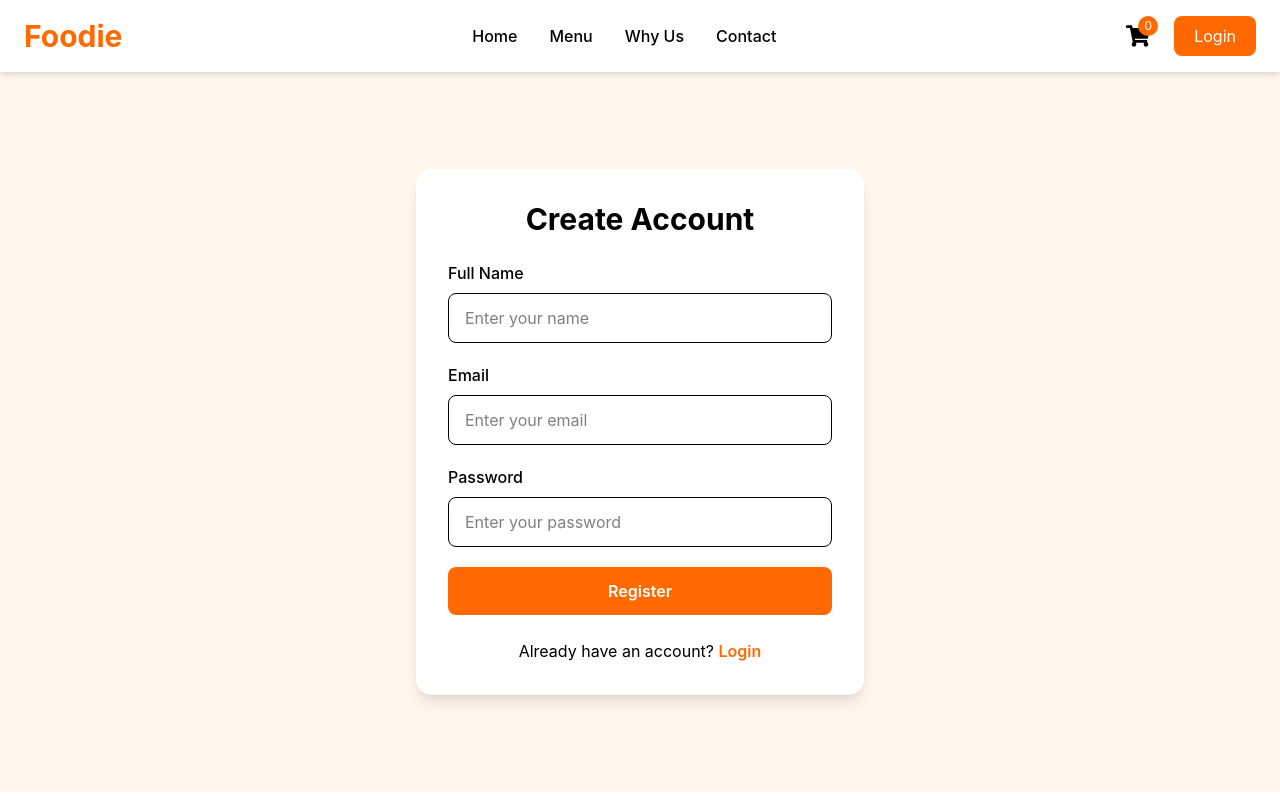
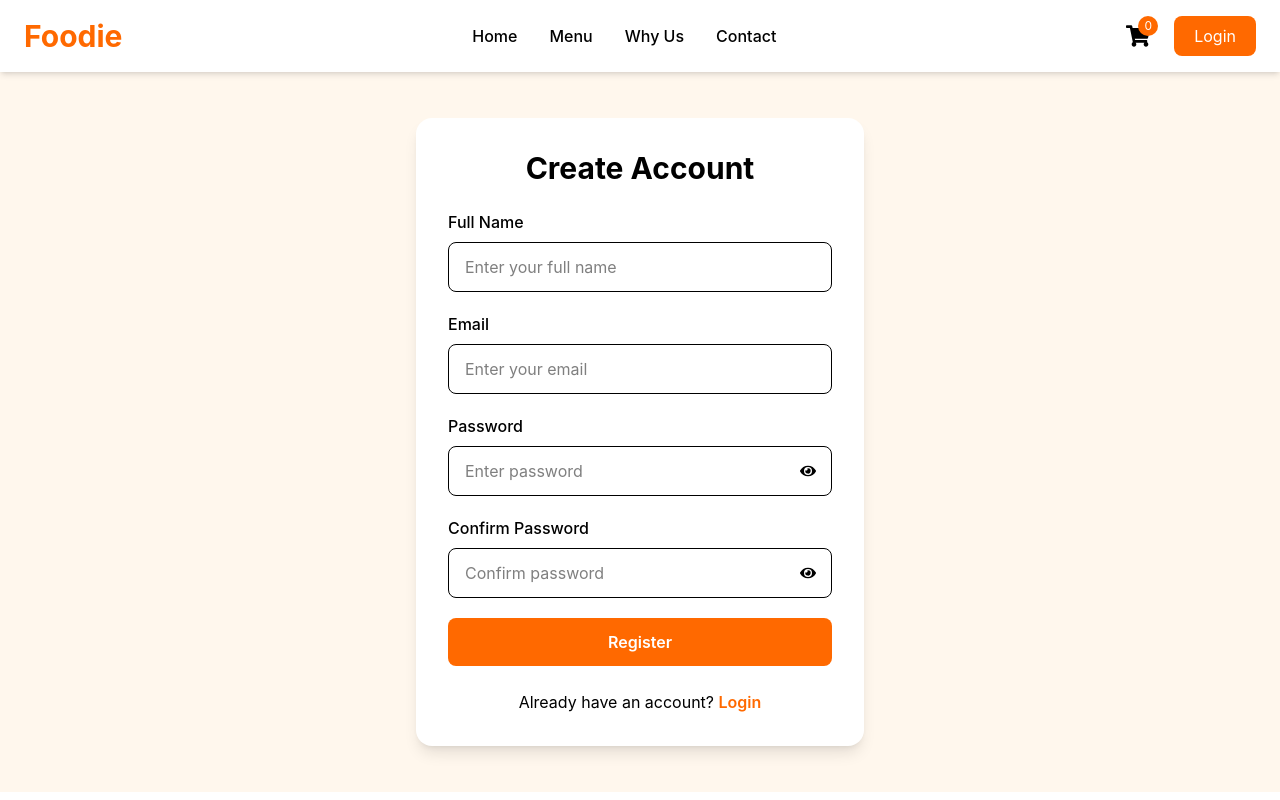
Before and after one commit to kishore-404-dotcom/food-delivery-app, a React (Vite) app in the folder client/: page /register in a window 1280 px wide. Built offline with nearby package versions, Linux system fonts and the light colour scheme.

Commit message:
feat: add loading spinner to login button

```diff
--- a/client/package.json
+++ b/client/package.json
@@ -16,6 +16,7 @@
     "react-hook-form": "^7.81.0",
     "react-icons": "^5.7.0",
     "react-router-dom": "^7.18.1",
+    "react-spinners": "^0.17.0",
     "tailwindcss": "^4.3.2"
   },
   "devDependencies": {
--- a/client/src/pages/login/Login.tsx
+++ b/client/src/pages/login/Login.tsx
@@ -1,5 +1,8 @@
 import { Link } from "react-router-dom";
 import { useForm } from "react-hook-form";
+import { FaEye, FaEyeSlash } from "react-icons/fa";
+import { ClipLoader } from "react-spinners";
+import { useState } from "react";
 
 type LoginForm = {
   email: string;
@@ -13,8 +16,20 @@ function Login() {
     formState: { errors },
   } = useForm<LoginForm>();
 
-  const onSubmit = (data: LoginForm) => {
+  const [showPassword, setShowPassword] = useState(false);
+  const [loading, setLoading] = useState(false);
+
+  const onSubmit = async (data: LoginForm) => {
+    setLoading(true);
+
     console.log(data);
+
+    // Simulate API call
+    await new Promise((resolve) => setTimeout(resolve, 2000));
+
+    setLoading(false);
+
+    alert("Login Successful!");
   };
 
   return (
@@ -28,6 +43,7 @@ function Login() {
           onSubmit={handleSubmit(onSubmit)}
           className="space-y-5"
         >
+          {/* Email */}
           <div>
             <label className="mb-2 block font-medium">
               Email
@@ -53,13 +69,15 @@ function Login() {
             )}
           </div>
 
+          {/* Password */}
           <div>
             <label className="mb-2 block font-medium">
               Password
             </label>
 
+            <div className="relative">
               <input
-              type="password"
+                type={showPassword ? "text" : "password"}
                 placeholder="Enter your password"
                 {...register("password", {
                   required: "Password is required",
@@ -68,8 +86,17 @@ function Login() {
                     message: "Minimum 6 characters",
                   },
                 })}
-              className="w-full rounded-lg border px-4 py-3 outline-none focus:border-orange-500"
+                className="w-full rounded-lg border px-4 py-3 pr-12 outline-none focus:border-orange-500"
               />
+
+              <button
+                type="button"
+                onClick={() => setShowPassword(!showPassword)}
+                className="absolute right-4 top-1/2 -translate-y-1/2 text-gray-500 hover:text-orange-500"
+              >
+                {showPassword ? <FaEyeSlash /> : <FaEye />}
+              </button>
+            </div>
 
             {errors.password && (
               <p className="mt-1 text-sm text-red-500">
@@ -78,11 +105,20 @@ function Login() {
             )}
           </div>
 
+          {/* Login Button */}
           <button
             type="submit"
-            className="w-full rounded-lg bg-orange-500 py-3 font-semibold text-white hover:bg-orange-600"
+            disabled={loading}
+            className="flex w-full items-center justify-center gap-2 rounded-lg bg-orange-500 py-3 font-semibold text-white transition hover:bg-orange-600 disabled:cursor-not-allowed disabled:bg-gray-400"
           >
-            Login
+            {loading && (
+              <ClipLoader
+                color="#ffffff"
+                size={18}
+              />
+            )}
+
+            {loading ? "Logging in..." : "Login"}
           </button>
         </form>
 
@@ -90,7 +126,7 @@ function Login() {
           Don't have an account?{" "}
           <Link
             to="/register"
-            className="font-semibold text-orange-500"
+            className="font-semibold text-orange-500 hover:underline"
           >
             Register
           </Link>
--- a/client/src/pages/register/Register.tsx
+++ b/client/src/pages/register/Register.tsx
@@ -1,26 +1,76 @@
 import { Link } from "react-router-dom";
+import { useForm } from "react-hook-form";
+import { useState } from "react";
+import { FaEye, FaEyeSlash } from "react-icons/fa";
+import { AiOutlineLoading3Quarters } from "react-icons/ai";
+
+type RegisterForm = {
+  fullName: string;
+  email: string;
+  password: string;
+  confirmPassword: string;
+};
 
 function Register() {
+  const {
+    register,
+    handleSubmit,
+    watch,
+    formState: { errors },
+  } = useForm<RegisterForm>();
+
+  const [showPassword, setShowPassword] = useState(false);
+  const [showConfirmPassword, setShowConfirmPassword] = useState(false);
+  const [loading, setLoading] = useState(false);
+
+  const password = watch("password");
+
+  const onSubmit = async (data: RegisterForm) => {
+    setLoading(true);
+
+    console.log(data);
+
+    await new Promise((resolve) => setTimeout(resolve, 2000));
+
+    setLoading(false);
+
+    alert("Registration Successful!");
+  };
+
   return (
     <section className="flex min-h-[calc(100vh-80px)] items-center justify-center bg-orange-50 px-4">
       <div className="w-full max-w-md rounded-2xl bg-white p-8 shadow-lg">
+
         <h1 className="mb-6 text-center text-3xl font-bold">
           Create Account
         </h1>
 
-        <form className="space-y-5">
+        <form
+          onSubmit={handleSubmit(onSubmit)}
+          className="space-y-5"
+        >
+          {/* Full Name */}
           <div>
             <label className="mb-2 block font-medium">
               Full Name
             </label>
 
             <input
-              type="text"
-              placeholder="Enter your name"
-              className="w-full rounded-lg border px-4 py-3 outline-none focus:border-orange-500"
+              {...register("fullName", {
+                required: "Full name is required",
+              })}
+              className="w-full rounded-lg border px-4 py-3"
+              placeholder="Enter your full name"
             />
+
+            {errors.fullName && (
+              <p className="mt-1 text-sm text-red-500">
+                {errors.fullName.message}
+              </p>
+            )}
           </div>
 
+          {/* Email */}
           <div>
             <label className="mb-2 block font-medium">
               Email
@@ -28,25 +78,110 @@ function Register() {
 
             <input
               type="email"
+              {...register("email", {
+                required: "Email is required",
+                pattern: {
+                  value: /^\S+@\S+\.\S+$/,
+                  message: "Enter a valid email",
+                },
+              })}
+              className="w-full rounded-lg border px-4 py-3"
               placeholder="Enter your email"
-              className="w-full rounded-lg border px-4 py-3 outline-none focus:border-orange-500"
             />
+
+            {errors.email && (
+              <p className="mt-1 text-sm text-red-500">
+                {errors.email.message}
+              </p>
+            )}
           </div>
 
+          {/* Password */}
           <div>
             <label className="mb-2 block font-medium">
               Password
             </label>
 
-            <input
-              type="password"
-              placeholder="Enter your password"
-              className="w-full rounded-lg border px-4 py-3 outline-none focus:border-orange-500"
-            />
+            <div className="relative">
+              <input
+                type={showPassword ? "text" : "password"}
+                {...register("password", {
+                  required: "Password is required",
+                  minLength: {
+                    value: 6,
+                    message: "Minimum 6 characters",
+                  },
+                })}
+                className="w-full rounded-lg border px-4 py-3 pr-12"
+                placeholder="Enter password"
+              />
+
+              <button
+                type="button"
+                onClick={() => setShowPassword(!showPassword)}
+                className="absolute right-4 top-1/2 -translate-y-1/2"
+              >
+                {showPassword ? <FaEyeSlash /> : <FaEye />}
+              </button>
+            </div>
+
+            {errors.password && (
+              <p className="mt-1 text-sm text-red-500">
+                {errors.password.message}
+              </p>
+            )}
           </div>
 
-          <button className="w-full rounded-lg bg-orange-500 py-3 font-semibold text-white hover:bg-orange-600">
-            Register
+          {/* Confirm Password */}
+          <div>
+            <label className="mb-2 block font-medium">
+              Confirm Password
+            </label>
+
+            <div className="relative">
+              <input
+                type={showConfirmPassword ? "text" : "password"}
+                {...register("confirmPassword", {
+                  required: "Confirm your password",
+                  validate: (value) =>
+                    value === password || "Passwords do not match",
+                })}
+                className="w-full rounded-lg border px-4 py-3 pr-12"
+                placeholder="Confirm password"
+              />
+
+              <button
+                type="button"
+                onClick={() =>
+                  setShowConfirmPassword(!showConfirmPassword)
+                }
+                className="absolute right-4 top-1/2 -translate-y-1/2"
+              >
+                {showConfirmPassword ? (
+                  <FaEyeSlash />
+                ) : (
+                  <FaEye />
+                )}
+              </button>
+            </div>
+
+            {errors.confirmPassword && (
+              <p className="mt-1 text-sm text-red-500">
+                {errors.confirmPassword.message}
+              </p>
+            )}
+          </div>
+
+          <button
+            type="submit"
+            disabled={loading}
+            className="flex w-full items-center justify-center gap-2 rounded-lg bg-orange-500 py-3 font-semibold text-white disabled:bg-gray-400"
+          >
+            {loading && (
+              <AiOutlineLoading3Quarters className="animate-spin" />
+            )}
+
+            {loading ? "Creating Account..." : "Register"}
           </button>
         </form>
 
@@ -59,6 +194,7 @@ function Register() {
             Login
           </Link>
         </p>
+
       </div>
     </section>
   );
```
Also changed, not shown: 1 other file (tests, documents, lock files or other folders). Lines whose indentation alone changed are shown as unchanged.
